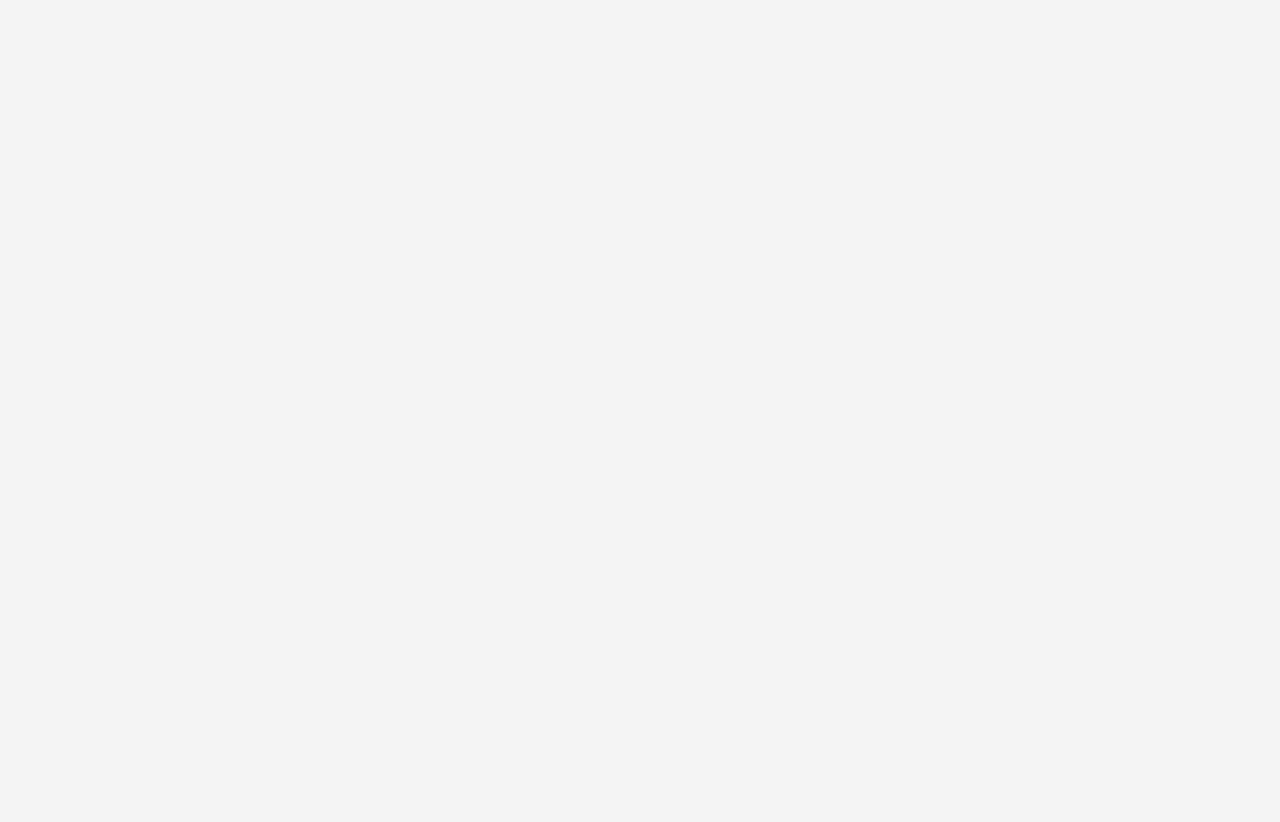
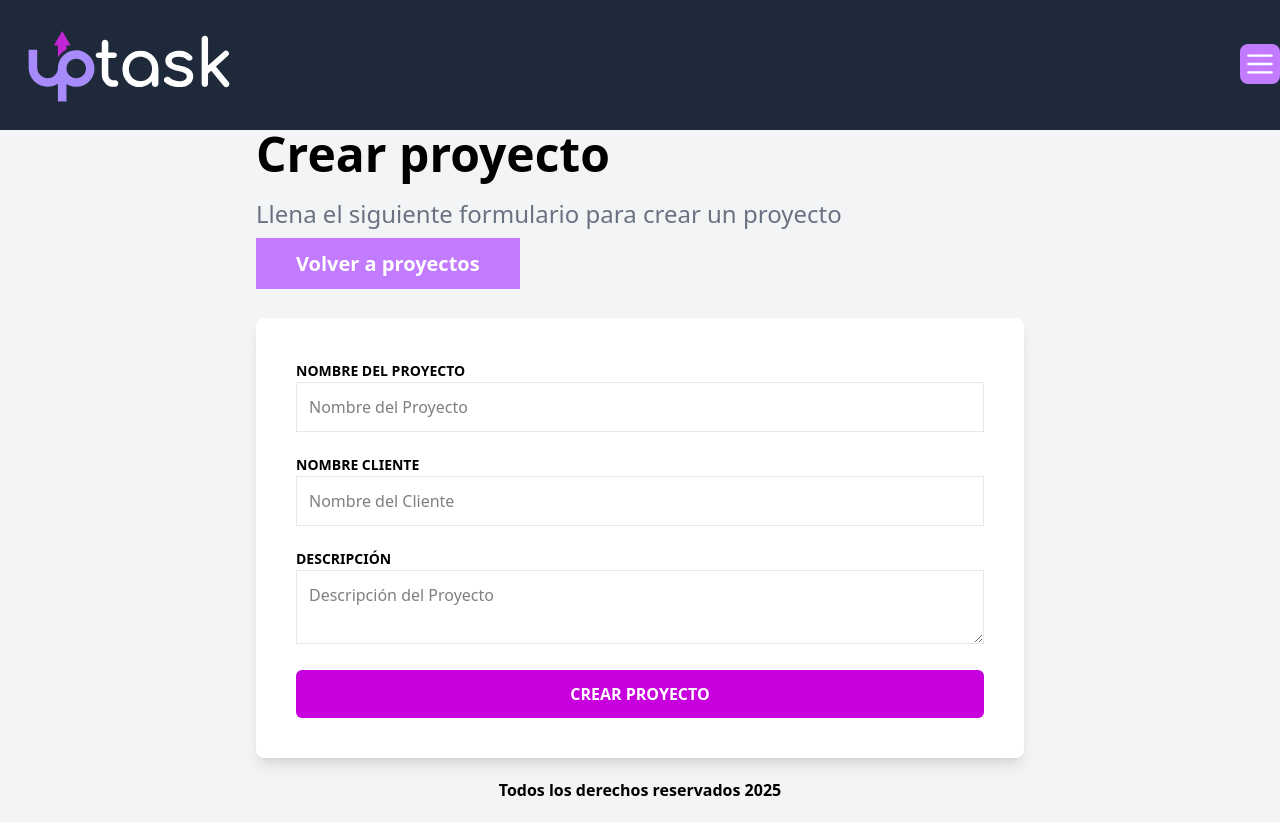
Before and after one commit to alonsonh96/Task_Frontend, a React (Vite) app: page /projects/create in a window 1280 px wide. Before the commit this address had no page. Before the commit the page ends 800 px from the top, so only its background shows below. Built offline with nearby package versions, Linux system fonts and the light colour scheme.

Commit message:
fix: Create layout - form components

```diff
--- a/package.json
+++ b/package.json
@@ -13,9 +13,12 @@
     "@headlessui/react": "^2.2.4",
     "@heroicons/react": "^2.2.0",
     "@tailwindcss/postcss": "^4.1.11",
+    "axios": "^1.10.0",
     "react": "^19.1.0",
     "react-dom": "^19.1.0",
-    "react-router-dom": "^7.7.0"
+    "react-hook-form": "^7.60.0",
+    "react-router-dom": "^7.7.0",
+    "zod": "^4.0.5"
   },
   "devDependencies": {
     "@eslint/js": "^9.30.1",
--- /dev/null
+++ b/src/components/ErrorMessage.tsx
@@ -0,0 +1,11 @@
+import React from 'react'
+
+const ErrorMessage = ({ children } : {children: React.ReactNode}) => {
+  return (
+    <div className='text-center my-4 bg-red-100 text-red-600 font-bold p-3 uppercase text-sm'>
+      {children}
+    </div>
+  )
+}
+
+export default ErrorMessage
--- /dev/null
+++ b/src/components/projects/ProjectForm.tsx
@@ -0,0 +1,73 @@
+import type { UseFormRegister, FieldErrors } from "react-hook-form"
+import ErrorMessage from "../ErrorMessage";
+import type { ProjectFormData } from "types";
+
+
+type ProjectFormProps = {
+    register: UseFormRegister<ProjectFormData>
+    errors: FieldErrors<ProjectFormData>
+}
+
+const ProjectForm = ({ errors, register } : ProjectFormProps) => {
+  return (
+    <>
+      <div className="mb-5 space-y-3">
+        <label htmlFor="projectName" className="text-sm uppercase font-bold">
+          Nombre del Proyecto
+        </label>
+        <input
+          id="projectName"
+          className="w-full p-3  border border-gray-200"
+          type="text"
+          placeholder="Nombre del Proyecto"
+          {...register("projectName", {
+            required: "El Titulo del Proyecto es obligatorio",
+          })}
+        />
+
+        {errors.projectName && (
+          <ErrorMessage>{errors.projectName.message}</ErrorMessage>
+        )}
+      </div>
+
+      <div className="mb-5 space-y-3">
+        <label htmlFor="clientName" className="text-sm uppercase font-bold">
+          Nombre Cliente
+        </label>
+        <input
+          id="clientName"
+          className="w-full p-3  border border-gray-200"
+          type="text"
+          placeholder="Nombre del Cliente"
+          {...register("clientName", {
+            required: "El Nombre del Cliente es obligatorio",
+          })}
+        />
+
+        {errors.clientName && (
+          <ErrorMessage>{errors.clientName.message}</ErrorMessage>
+        )}
+      </div>
+
+      <div className="mb-5 space-y-3">
+        <label htmlFor="description" className="text-sm uppercase font-bold">
+          Descripción
+        </label>
+        <textarea
+          id="description"
+          className="w-full p-3  border border-gray-200"
+          placeholder="Descripción del Proyecto"
+          {...register("description", {
+            required: "Una descripción del proyecto es obligatoria",
+          })}
+        />
+
+        {errors.description && (
+          <ErrorMessage>{errors.description.message}</ErrorMessage>
+        )}
+      </div>
+    </>
+  );
+};
+
+export default ProjectForm;
--- /dev/null
+++ b/src/lib/axios.ts
@@ -0,0 +1,7 @@
+import axios from "axios"
+
+const API = axios.create({
+    baseURL: import.meta.env.VITE_API_URL,
+})
+
+export default API;
--- a/src/router.tsx
+++ b/src/router.tsx
@@ -1,6 +1,7 @@
 import { BrowserRouter, Routes, Route  } from 'react-router-dom'
 import AppLayout from '@/layouts/AppLayout'
 import DashboardView from '@/views/DashboardView'
+import CreateProjectView from './views/projects/CreateProjectView'
 
 export default function Router() {
     return(
@@ -8,6 +9,7 @@
             <Routes>
                 <Route element={<AppLayout/>}>
                     <Route path='/' element={<DashboardView/>} index/>
+                    <Route path='/projects/create' element={<CreateProjectView/>}/>
                 </Route>
             </Routes>
         </BrowserRouter>
--- /dev/null
+++ b/src/types/index.ts
@@ -0,0 +1,13 @@
+import { z } from "zod"
+
+
+// -- Projects -- //
+export const projectSchema = z.object({
+    _id: z.string(),
+    projectName: z.string(),
+    clientName: z.string(),
+    description: z.string()
+})
+
+export type Project = z.infer<typeof projectSchema>
+export type ProjectFormData = Pick<Project, 'clientName' | 'projectName' | 'description'>
--- a/src/views/DashboardView.tsx
+++ b/src/views/DashboardView.tsx
@@ -1,11 +1,22 @@
-import React from 'react'
+import { Link } from "react-router-dom";
 
 const DashboardView = () => {
   return (
-    <div>
-      DashboardView
-    </div>
-  )
-}
+    <>
+      <h1 className="text-5xl font-black">Mis proyectos</h1>
+      <p className="text-2xl font-light text-gray-500 mt-5">
+        Maneja y administra tus proyectos
+      </p>
+      <nav className="my-5">
+        <Link
+          to="/projects/create"
+          className="bg-purple-400 hover:bg-purple-500 px-10 py-3 text-white text-xl font-bold cursor-pointer transition-colors"
+        >
+          Nuevo Proyecto
+        </Link>
+      </nav>
+    </>
+  );
+};
 
-export default DashboardView
+export default DashboardView;
--- /dev/null
+++ b/src/views/projects/CreateProjectView.tsx
@@ -0,0 +1,63 @@
+import { Link } from "react-router-dom";
+import { useForm } from "react-hook-form";
+import ProjectForm from "@/components/projects/ProjectForm";
+import type { ProjectFormData } from "types";
+
+const CreateProjectView = () => {
+
+
+  const initialValues : ProjectFormData= {
+    projectName: "",
+    clientName: "",
+    description: "",
+  };
+
+
+  const {
+    register,
+    handleSubmit,
+    formState: { errors },
+  } = useForm({ defaultValues: initialValues });
+
+  const handleForm = (data: ProjectFormData) => {
+    console.log(data);
+  };
+
+
+
+  return (
+    <>
+      <div className="max-w-3xl mx-auto">
+        <h1 className="text-5xl font-black">Crear proyecto</h1>
+        <p className="text-2xl font-light text-gray-500 mt-5">
+          Llena el siguiente formulario para crear un proyecto
+        </p>
+        <nav className="my-5">
+          <Link
+            to="/"
+            className="bg-purple-400 hover:bg-purple-500 px-10 py-3 text-white text-xl font-bold cursor-pointer transition-colors"
+          >
+            Volver a proyectos
+          </Link>
+        </nav>
+        <form
+          className="mt-10 bg-white shadow-lg p-10 rounded-lg"
+          onSubmit={handleSubmit(handleForm)}
+          noValidate
+        >
+          <ProjectForm
+            register={register}
+            errors={errors}
+          />
+          <input
+            type="submit"
+            value="Crear proyecto"
+            className="bg-fuchsia-600 hover:bg-fuchsia-700 w-full rounded-md p-3 text-white uppercase font-bold cursor-pointer transition-colors"
+          />
+        </form>
+      </div>
+    </>
+  );
+};
+
+export default CreateProjectView;
```
Also changed, not shown: 1 other file (tests, documents, lock files or other folders).
